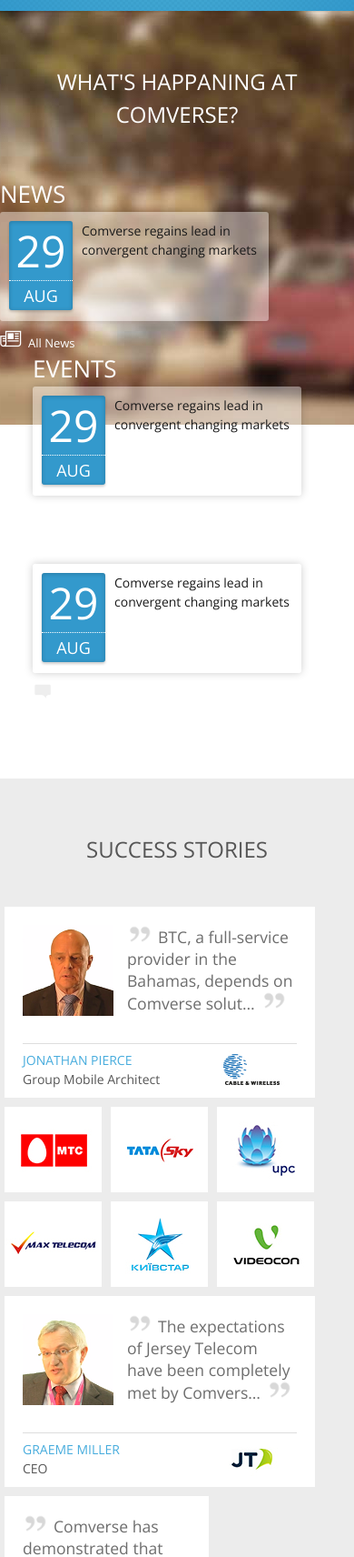
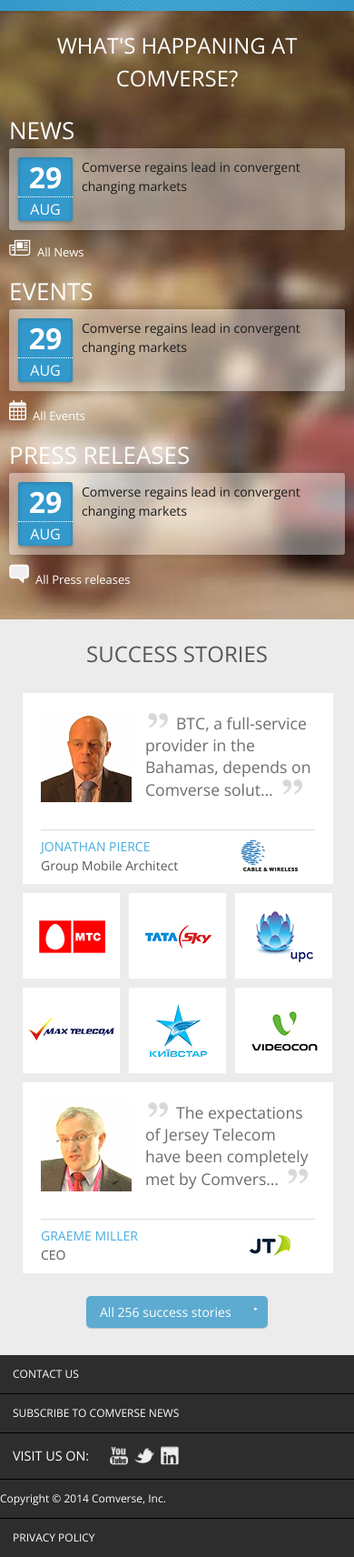
Before and after one commit to sivan-mandel/comverse-1, a plain HTML site: page index.html in a window 390 px wide. Shown: the part 1420-3132 px from the top of the page at 91% size. Drawn offline with nearby package versions, Linux system fonts and the light colour scheme.

Commit message:
continued working on small screen breakpoint. still missing final footer styling

```diff
--- a/css/main.css
+++ b/css/main.css
@@ -113,7 +113,6 @@ a {
 	background: rgba(33, 144, 199, 0.7);
 	border: 0;
 	box-shadow: 0px 1px 1px 0px rgba(0, 0, 0, 0.2);
-
 }
 
 a.btn ,
@@ -637,7 +636,8 @@ header.site {
    ========================================================================== */
 
 footer.large-site,
-footer.medium-site {
+footer.medium-site,
+footer.small-site {
 	background: #2d2d2d;
 	position: relative;
 	z-index: 3;
@@ -648,7 +648,8 @@ footer.medium-site > .content-wrapper {
 	height: 40px;
 }
 
-footer.medium-site {
+footer.medium-site,
+footer.small-site {
 	display: none;
 }
 
@@ -670,7 +671,7 @@ footer.medium-site {
 	text-align: center;
 }
 
-.latest-blog-container .event,
+.latest-blog-container,
 .latest-blog-container .event:hover,
 .latest-blog-container .date,
 .latest-blog-container .day {
@@ -798,10 +799,6 @@ h4 + form.signup-form {
 
 .event li a {
 	display: block;
-}
-
-.event li a:hover {
-
 }
 
 .event {
@@ -1495,7 +1492,6 @@ a.view-all  {
 		height: 36px;
 		float: none;
 		background: url(../img/comverse-logo-medium.png) no-repeat top left;
-		/*margin-top: 24px;*/
     }
 
     .secondery {
@@ -1555,7 +1551,6 @@ a.view-all  {
 	}
 
 	.slideshow-container {
-		/*position: relative;*/
 		height: 900px;
 	}
 
@@ -1563,11 +1558,6 @@ a.view-all  {
 		height: 900px;
 	}
 
-/*	.slideshow-control {
-		position: absolute;
-		top: 50px;
-	}
-*/
 	.slides-container li {
 		height: 900px;
 	}
@@ -1600,7 +1590,6 @@ a.view-all  {
 		position: absolute;
 		z-index: 40;
 		left: 0;
-		/*top: 200px;*/
 		bottom: 30px;
 	}
 
@@ -1669,9 +1658,129 @@ a.view-all  {
 		font-size: 0.8em;
 	}
 
-
-
-
-
-
-}
+	.news-and-events {
+		background-size: auto 100%;
+		height: auto;
+		padding: 20px 0;
+	}
+
+	.events {
+		padding: 0 10px;
+		margin-top: 20px;
+	}
+
+	.events li {
+		margin-left: 0;
+		width: 100%;
+	}
+
+	.events li,
+	.events li:first-child {
+		margin-bottom: 15px;
+	}
+
+	.event {
+		width: 100%;
+		height: 90px;
+	}
+
+	.date {
+		width: 60px;
+	}
+
+	.day {
+		font-size: 2em;
+		font-weight: 700;
+	}
+
+	.month {
+		font-size: 1em;
+		padding: 2px 0;
+		text-transform: uppercase;
+	}
+
+	.testimonials-container {
+		max-width: 767px;
+		width: 350px;
+		margin: 0 auto;
+	}
+
+	h2.section.darken {
+		margin-bottom: 20px;
+	}
+
+	.success-stories {
+		padding: 20px 0 30px 0;
+	}
+
+	.testimonials-container li:last-child {
+		display: none;
+	}
+
+	.testimonials-container + .btn {
+		margin-top: 20px;
+	}
+
+	footer.large-site {
+		display: none;
+	}
+
+	footer.small-site {
+		display: block;
+	}
+
+	.sub-navigation {
+		font-size: 0.75em;
+		margin-bottom: 10px;
+		color: #fff;
+	}
+
+	.sub-navigation li,
+	.sub-navigation li:first-child {
+		width: 100%;
+		border-left: 0;
+		border-bottom: 1px solid #000;
+		float: left;
+		line-height: 3.5;
+		padding: 0;
+	}
+
+	.sub-navigation a {
+		color: #fff;
+		text-transform: uppercase;
+		display: block;
+		width: 100%;
+		height: 100%;
+		padding-left: 14px;
+	}
+
+	.sub-navigation a:hover,
+	.sub-navigation a:active,
+	.sub-navigation a:focus {
+		text-decoration: none;
+		box-shadow: inset 0px 1px 0px 0px #ccc;
+		background: -webkit-gradient( linear, left top, left bottom, color-stop(0.05, #ccc), color-stop(1, #9e9e9e) );
+						-moz-gradient( linear, left top, left bottom, color-stop(0.05, #ccc), color-stop(1, #9e9e9e) );
+						-ms-gradient( linear, left top, left bottom, color-stop(0.05, #ccc), color-stop(1, #9e9e9e) );
+						-o-gradient( linear, left top, left bottom, color-stop(0.05, #ccc), color-stop(1, #9e9e9e) );
+							gradient( linear, left top, left bottom, color-stop(0.05, #ccc), color-stop(1, #9e9e9e) );
+	}
+
+	li.social-nav {
+		text-transform: uppercase;
+		font-size: 1.2em;
+		padding-left: 14px;
+	}
+
+	.social-links {
+		bottom: 150px;
+		left: 120px;
+	}
+
+
+
+
+
+
+
+}
--- a/index.html
+++ b/index.html
@@ -490,6 +490,28 @@
 		    </ul>
 	    </div>
     </footer>
+
+    <footer class="small-site clearfix">
+	    <div class="content-wrapper clearfix">
+		    <ul class="social-links clearfix">
+		    	<li><a data="youtube" href="#">youtube</a></li>
+		    	<li><a data="twitter" href="#"></a></li>
+		    	<li><a data="linkdin" href="#"></a></li>
+		    </ul>
+		    <ul class="sub-navigation clearfix">
+		    	<li><a href="#">contact us</a></li>
+		    	<li><a href="#">subscribe to comverse news</a></li>
+		    	<li class="social-nav">visit us on:</li>
+		    	<li class="tiny-nav clearfix">
+		    	<ul>
+		    		<li>Copyright © 2014 Comverse, Inc.</li>
+		    		<li><a href="#">Privacy Policy</a></li>
+		    		<li><a href="#">Sitemap</a></li>
+		    	</ul>
+		    	</li>
+		    </ul>
+	    </div>
+    </footer>
     <!-- end site footer -->
 </body>
 </html>
```
